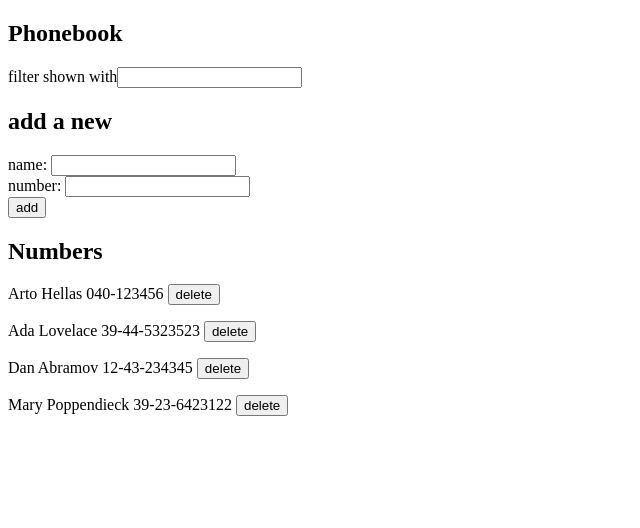
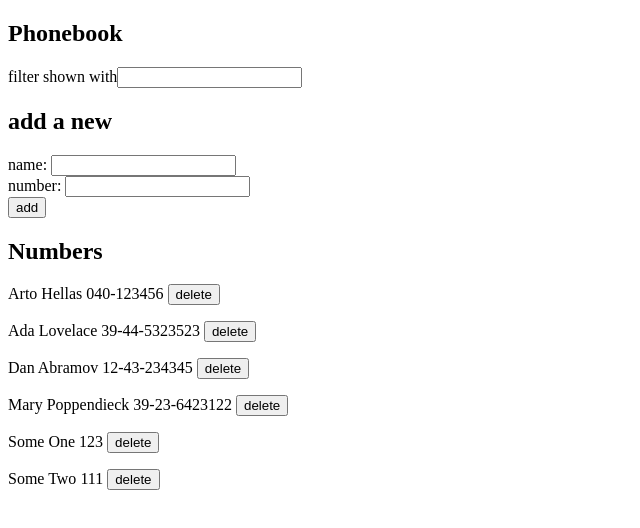
Before and after one commit to iftruethen/fullstack24, a React (Vite) app in the folder osa2/puhelinluettelo/: page / in a window 1280 px wide. Shown: the top 528 px of the page, without its empty margins (0-640 px from the left). Built offline with nearby package versions, Linux system fonts and the light colour scheme; data requests are answered from the project's data file.

Commit message:
tehtävä 2.15 tehty

```diff
--- a/osa2/puhelinluettelo/db.json
+++ b/osa2/puhelinluettelo/db.json
@@ -19,6 +19,16 @@
       "name": "Mary Poppendieck",
       "number": "39-23-6423122",
       "id": 4
+    },
+    {
+      "name": "Some One",
+      "number": "123",
+      "id": 5
+    },
+    {
+      "name": "Some Two",
+      "number": "111",
+      "id": 6
     }
   ]
 }
--- a/osa2/puhelinluettelo/src/App.jsx
+++ b/osa2/puhelinluettelo/src/App.jsx
@@ -16,6 +16,15 @@ const App = () => {
     event.preventDefault()
     const result = persons.find(alkio => alkio.name === newName)
     if (result !== undefined) {
+      if (newNumber !== result.number) {
+        if (window.confirm(`Person ${result.name} is already added to phonebook, replace the old number with the new one?`)) {
+          personService
+            .updateNumber(result, newNumber)
+            .then(response => setPersons(persons.filter(person => person.id !== result.id).concat(response.data)))
+          return null
+        }
+        return null
+      }
       alert(`${newName} is already added to phonebook`)
       return null
     }
--- a/osa2/puhelinluettelo/src/services/persons.js
+++ b/osa2/puhelinluettelo/src/services/persons.js
@@ -23,8 +23,16 @@ const removePerson = (person) => {
         .delete(`${baseUrl}/${personToRemove.id}`)
 }
 
+const updateNumber = (person, newNumber) => {
+    const newPerson = { ...person, number: newNumber }
+    const response1 = axios
+        .put(`${baseUrl}/${person.id}`, newPerson)
+    return response1
+}
+
 export default {
     fetchPersons: fetchPersons,
     postPerson: postPerson,
-    removePerson: removePerson
+    removePerson: removePerson,
+    updateNumber: updateNumber
 }
```
